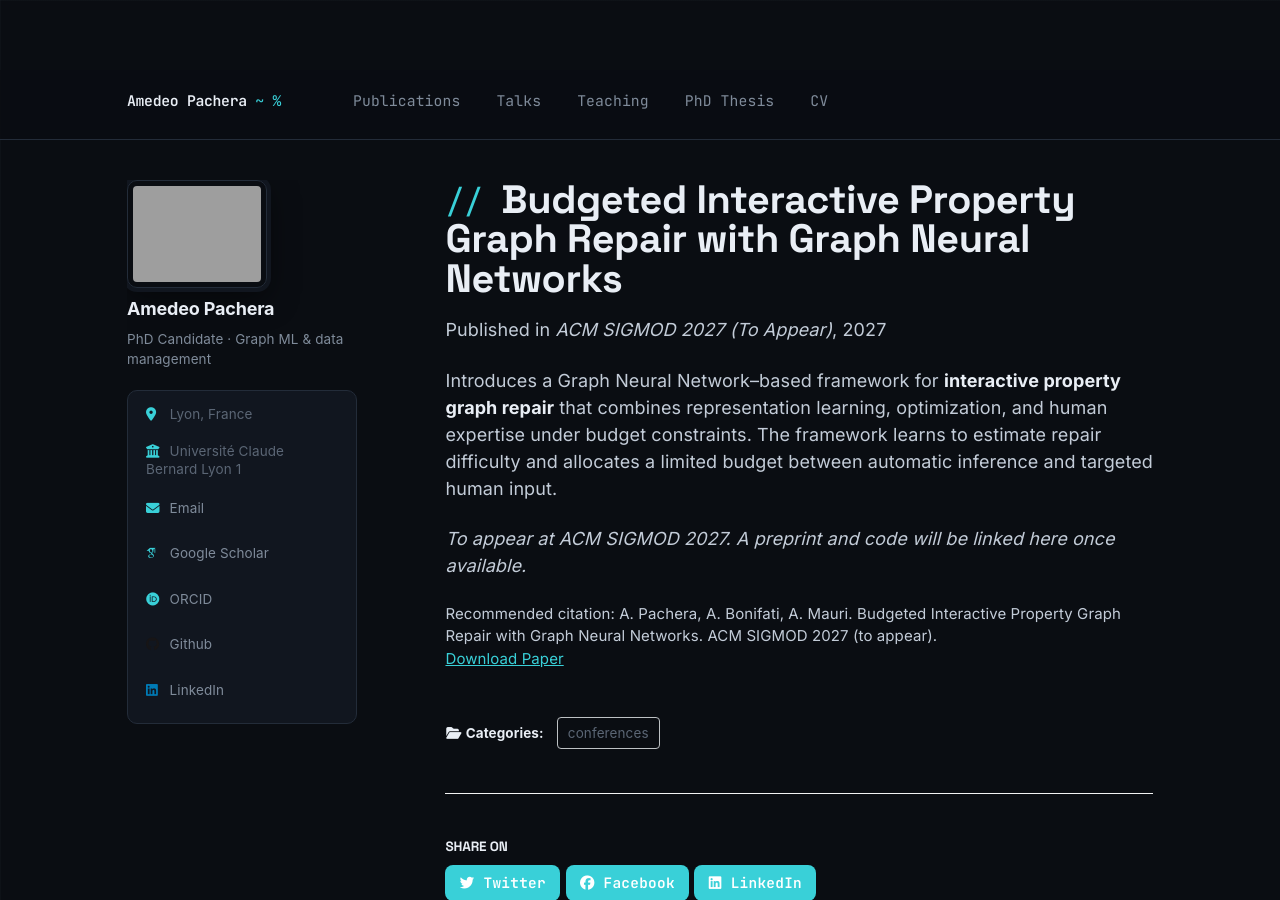
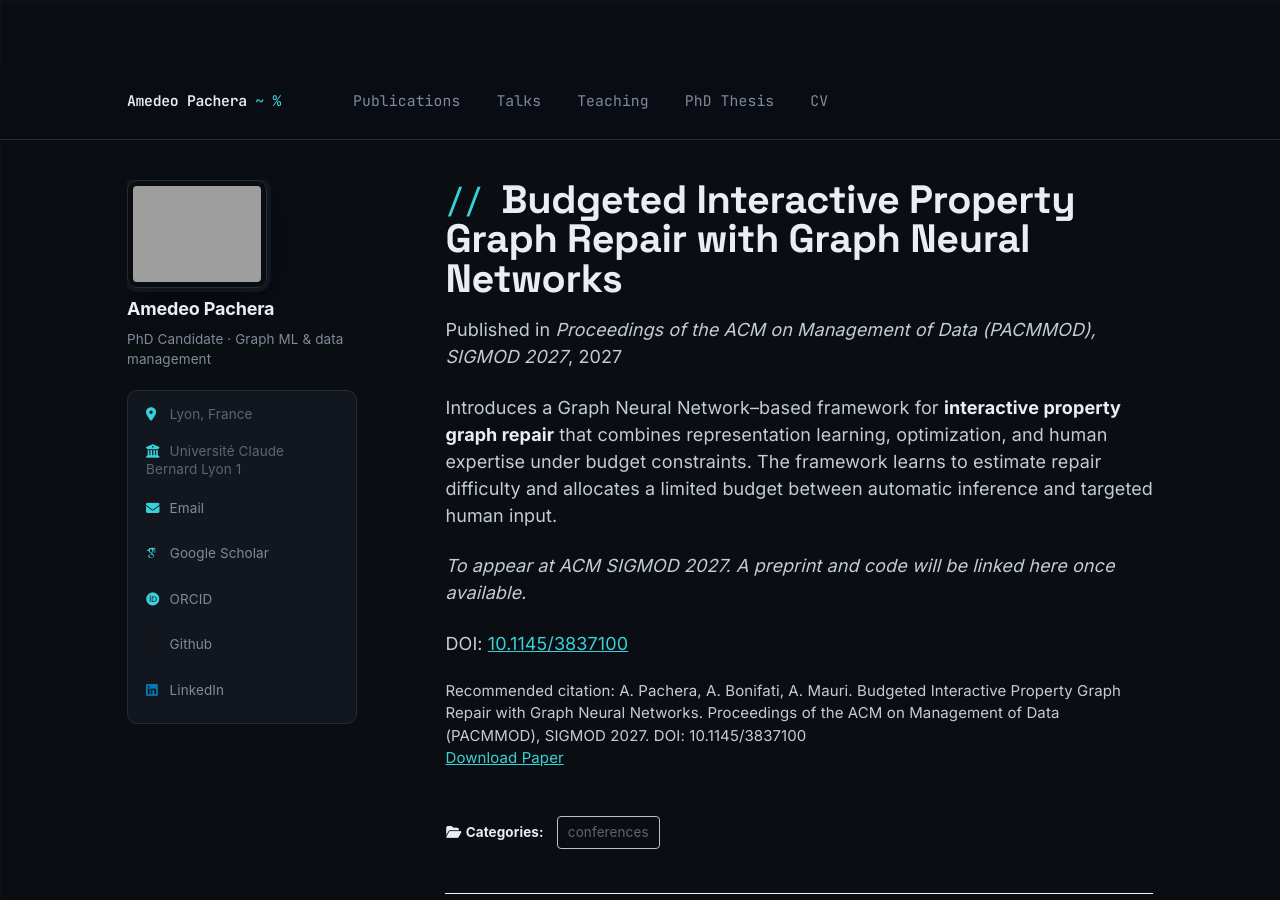
Before and after one commit to pake97/pake97.github.io, a Jekyll site: the page built from _publications/2027-06-01-budgeted-interactive-graph-repair-gnn.md, in a window 1280 px wide and 900 px high. Built offline with Jekyll 4.4.1, drawn with Linux system fonts in a browser that asks for light colours; some web fonts are replaced.

Commit message:
Add DOI for SIGMOD 2027 budgeted graph repair paper
Co-Authored-By: Claude Fable 5.1 <noreply@anthropic.com>

```diff
--- a/_publications/2027-06-01-budgeted-interactive-graph-repair-gnn.md
+++ b/_publications/2027-06-01-budgeted-interactive-graph-repair-gnn.md
@@ -5,13 +5,15 @@ category: conferences
 permalink: /publication/2027-budgeted-interactive-graph-repair-gnn
 excerpt: 'A Graph Neural Network–based framework for interactive property graph repair that combines representation learning, optimization, and human expertise under budget constraints. The model learns to estimate repair difficulty and decides, within a fixed budget, which repairs to automate and which to route to human experts.'
 date: 2027-06-01
-venue: "ACM SIGMOD 2027 (To Appear)"
+venue: "Proceedings of the ACM on Management of Data (PACMMOD), SIGMOD 2027"
 venue_short: "SIGMOD"
 authors: 'A. Pachera, A. Bonifati, A. Mauri'
-paperurl: ''
-citation: "A. Pachera, A. Bonifati, A. Mauri. Budgeted Interactive Property Graph Repair with Graph Neural Networks. ACM SIGMOD 2027 (to appear)."
+paperurl: 'https://doi.org/10.1145/3837100'
+citation: "A. Pachera, A. Bonifati, A. Mauri. Budgeted Interactive Property Graph Repair with Graph Neural Networks. Proceedings of the ACM on Management of Data (PACMMOD), SIGMOD 2027. DOI: 10.1145/3837100"
 ---
 
 Introduces a Graph Neural Network–based framework for **interactive property graph repair** that combines representation learning, optimization, and human expertise under budget constraints. The framework learns to estimate repair difficulty and allocates a limited budget between automatic inference and targeted human input.
 
 *To appear at ACM SIGMOD 2027. A preprint and code will be linked here once available.*
+
+DOI: [10.1145/3837100](https://doi.org/10.1145/3837100)
```
